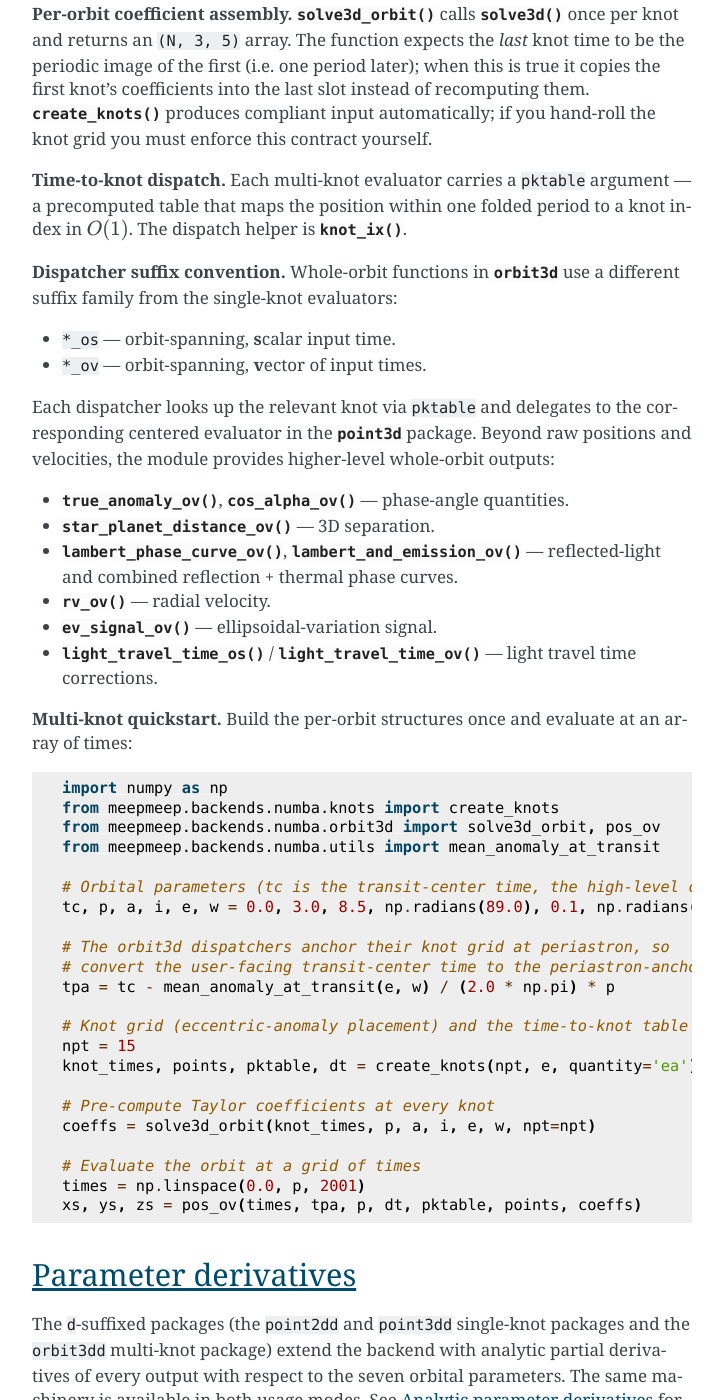
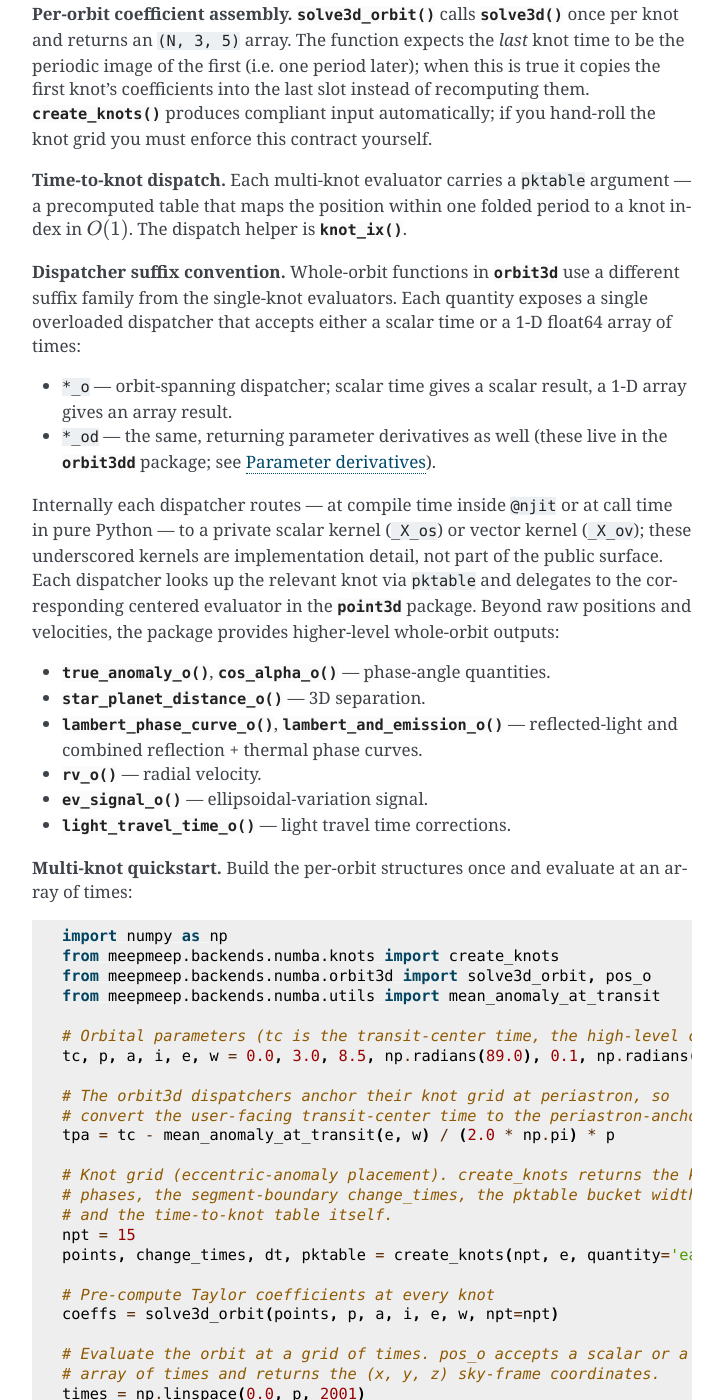
Before and after one commit to hpparvi/MeepMeep, a Sphinx documentation site: the page built from docs/source/taylor_overview.rst, in a window 1280 px wide and 1400 px high, scrolled down 5254 px. Shown: the whole window, without its empty margins (388-1111 px from the left). Built offline with Sphinx 7.4.7, drawn with Linux system fonts in a browser that asks for light colours; some of the changed text lies outside the part shown.

```diff
--- a/docs/source/taylor_overview.rst
+++ b/docs/source/taylor_overview.rst
@@ -309,31 +309,39 @@ helper is
 
 **Dispatcher suffix convention.** Whole-orbit functions in
 :mod:`~meepmeep.backends.numba.orbit3d` use a different
-suffix family from the single-knot evaluators:
+suffix family from the single-knot evaluators. Each quantity exposes a
+single overloaded dispatcher that accepts either a scalar time or a 1-D
+float64 array of times:
 
-* ``*_os`` — orbit-spanning, **s**\ calar input time.
-* ``*_ov`` — orbit-spanning, **v**\ ector of input times.
+* ``*_o`` — orbit-spanning dispatcher; scalar time gives a scalar
+  result, a 1-D array gives an array result.
+* ``*_od`` — the same, returning parameter derivatives as well (these
+  live in the :mod:`~meepmeep.backends.numba.orbit3dd` package; see
+  :ref:`taylor_derivatives`).
 
-Each dispatcher looks up the relevant knot via ``pktable`` and
-delegates to the corresponding centered evaluator in the
+Internally each dispatcher routes — at compile time inside ``@njit`` or
+at call time in pure Python — to a private scalar kernel (``_X_os``) or
+vector kernel (``_X_ov``); these underscored kernels are implementation
+detail, not part of the public surface. Each dispatcher looks up the
+relevant knot via ``pktable`` and delegates to the corresponding
+centered evaluator in the
 :mod:`~meepmeep.backends.numba.point3d` package. Beyond raw
-positions and velocities, the module
+positions and velocities, the package
 provides higher-level whole-orbit outputs:
 
-* :func:`~meepmeep.backends.numba.orbit3d.true_anomaly_ov`,
-  :func:`~meepmeep.backends.numba.orbit3d.cos_alpha_ov` —
+* :func:`~meepmeep.backends.numba.orbit3d.true_anomaly_o`,
+  :func:`~meepmeep.backends.numba.orbit3d.cos_alpha_o` —
   phase-angle quantities.
-* :func:`~meepmeep.backends.numba.orbit3d.star_planet_distance_ov`
+* :func:`~meepmeep.backends.numba.orbit3d.star_planet_distance_o`
   — 3D separation.
-* :func:`~meepmeep.backends.numba.orbit3d.lambert_phase_curve_ov`,
-  :func:`~meepmeep.backends.numba.orbit3d.lambert_and_emission_ov`
+* :func:`~meepmeep.backends.numba.orbit3d.lambert_phase_curve_o`,
+  :func:`~meepmeep.backends.numba.orbit3d.lambert_and_emission_o`
   — reflected-light and combined reflection + thermal phase curves.
-* :func:`~meepmeep.backends.numba.orbit3d.rv_ov` — radial
+* :func:`~meepmeep.backends.numba.orbit3d.rv_o` — radial
   velocity.
-* :func:`~meepmeep.backends.numba.orbit3d.ev_signal_ov` —
+* :func:`~meepmeep.backends.numba.orbit3d.ev_signal_o` —
   ellipsoidal-variation signal.
-* :func:`~meepmeep.backends.numba.orbit3d.light_travel_time_os`
-  / :func:`~meepmeep.backends.numba.orbit3d.light_travel_time_ov`
+* :func:`~meepmeep.backends.numba.orbit3d.light_travel_time_o`
   — light travel time corrections.
 
 **Multi-knot quickstart.** Build the per-orbit structures once and
@@ -343,7 +351,7 @@ evaluate at an array of times:
 
    import numpy as np
    from meepmeep.backends.numba.knots import create_knots
-   from meepmeep.backends.numba.orbit3d import solve3d_orbit, pos_ov
+   from meepmeep.backends.numba.orbit3d import solve3d_orbit, pos_o
    from meepmeep.backends.numba.utils import mean_anomaly_at_transit
 
    # Orbital parameters (tc is the transit-center time, the high-level convention)
@@ -353,16 +361,19 @@ evaluate at an array of times:
    # convert the user-facing transit-center time to the periastron-anchor time.
    tpa = tc - mean_anomaly_at_transit(e, w) / (2.0 * np.pi) * p
 
-   # Knot grid (eccentric-anomaly placement) and the time-to-knot table
+   # Knot grid (eccentric-anomaly placement). create_knots returns the knot
+   # phases, the segment-boundary change_times, the pktable bucket width dt,
+   # and the time-to-knot table itself.
    npt = 15
-   knot_times, points, pktable, dt = create_knots(npt, e, quantity='ea')
+   points, change_times, dt, pktable = create_knots(npt, e, quantity='ea')
 
    # Pre-compute Taylor coefficients at every knot
-   coeffs = solve3d_orbit(knot_times, p, a, i, e, w, npt=npt)
+   coeffs = solve3d_orbit(points, p, a, i, e, w, npt=npt)
 
-   # Evaluate the orbit at a grid of times
+   # Evaluate the orbit at a grid of times. pos_o accepts a scalar or a 1-D
+   # array of times and returns the (x, y, z) sky-frame coordinates.
    times = np.linspace(0.0, p, 2001)
-   xs, ys, zs = pos_ov(times, tpa, p, dt, pktable, points, coeffs)
+   xs, ys, zs = pos_o(times, tpa, p, dt, pktable, points, coeffs)
 
 
 .. _taylor_derivatives:
@@ -402,8 +413,11 @@ For **multi-knot gradients**, the assembly side becomes
 returns ``(N, 3, 5)`` coefficients and an
 ``(N, 7, 3, 5)`` derivative tensor. The dispatcher counterparts in
 :mod:`~meepmeep.backends.numba.orbit3dd` share the names of the
-non-derivative dispatchers with an added ``_d`` suffix
-(``pos_ovd``, ``zvel_osd``, ``rv_ovd``, and so on).
+non-derivative ``_o`` dispatchers with the ``_o`` replaced by ``_od``
+(:func:`~meepmeep.backends.numba.orbit3dd.pos_od`,
+:func:`~meepmeep.backends.numba.orbit3dd.zvel_od`,
+:func:`~meepmeep.backends.numba.orbit3dd.rv_od`, and so on); like their
+forward counterparts they accept a scalar or a 1-D array of times.
 
 Distance derivatives are reduced from the position gradients via the
 chain rule
```
Also changed, not shown: CLAUDE.md (+2 -2 lines), docs/source/derivatives.rst (+4 -4 lines).
